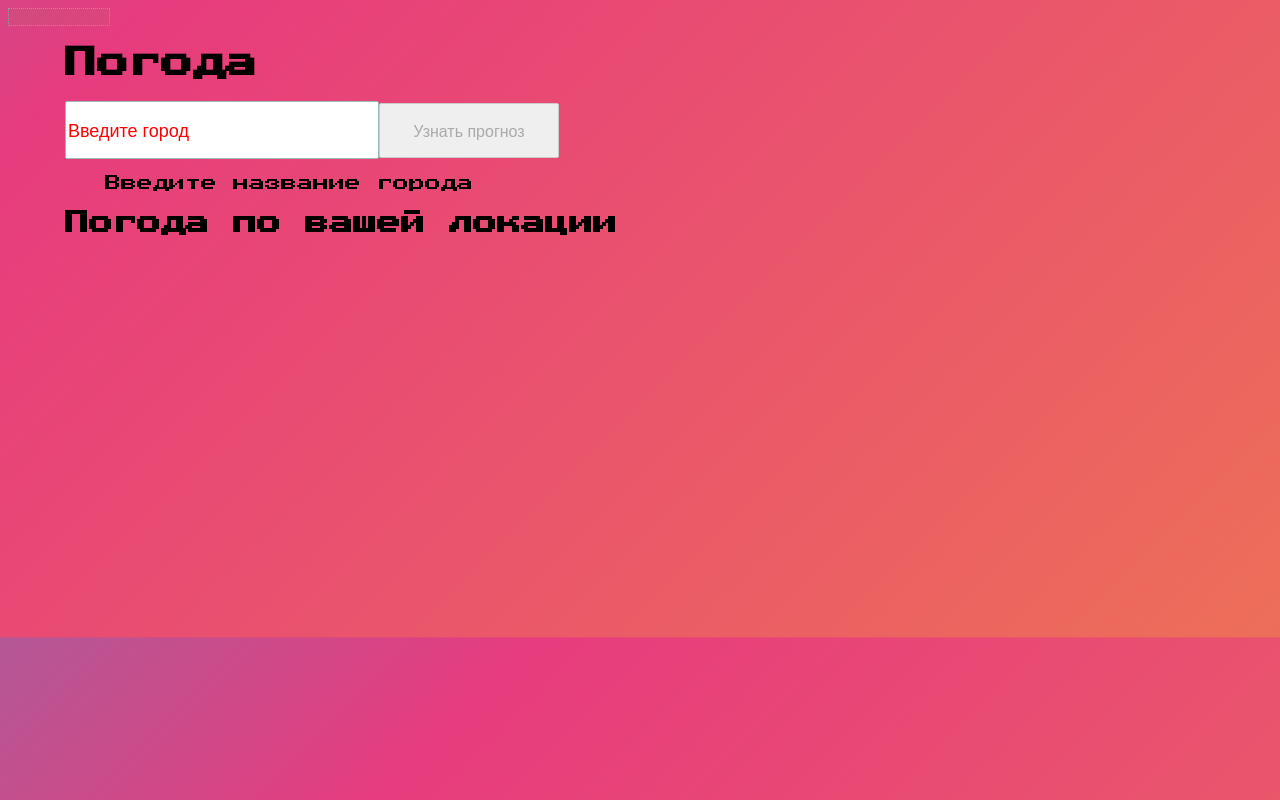
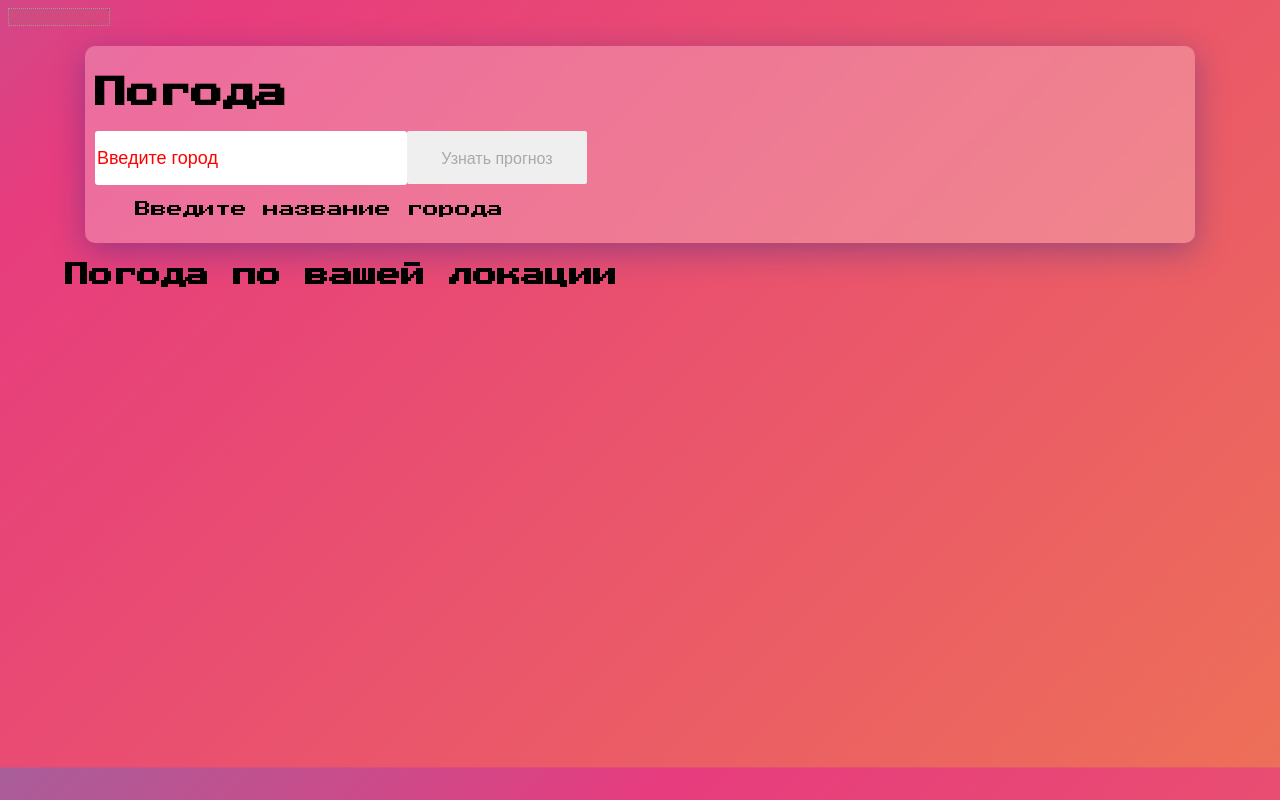
Before and after one commit to timeinbag/weatherapp, a website: page src/index.html in a window 1280 px wide. Drawn offline with nearby package versions, Linux system fonts and the light colour scheme; no server answers; a web font is replaced by a local one.

Commit message:
add weather

```diff
--- a/src/main.js
+++ b/src/main.js
@@ -177,7 +177,7 @@ class Controller {
           return response.json();
         }).then(currObject => {
           const rate = `💵${currObject[0].ccy}: ${currObject[0].buy} ${currObject[0].sale}</br>
-          💶${currObject[1].ccy}:${currObject[1].buy} ${currObject[1].sale}</br>`;
+          💶${currObject[1].ccy}: ${currObject[1].buy} ${currObject[1].sale}</br>`;
           this.view.exchangeRate(rate);
         });
       }
--- a/src/style.css
+++ b/src/style.css
@@ -26,14 +26,14 @@ body {
     left: 8px;
     color: #6e6e6e;
 }
-.input {
+/* .input {
     padding-left: 41px
 }
 .input {
     display: flex;
-}
+} */
 input[type="text"] {
-    border: 1px solid #98baba;
+    /* border: 1px solid #98baba; */
     color: blue;
     font-size: 18px;
    }
@@ -44,22 +44,35 @@ input[type="text"]::placeholder {
 input {
     color: #000000;
     font-size: 13px;
-    border: 1px solid #cbcbcb;
-    border-radius: 2px;
+    /* border: 1px solid #cbcbcb; */
+    border-radius: 3px;
     width: 308px;
-    padding-top: 19px;
+    padding-top: 17px;
     padding-bottom: 16px;
+    outline: none;
+    border: none;
 }
 button {
     color: #a9a9a9;
     font-size: 16px;
-    border: 1px solid #cbcbcb;
+    /* border: 1px solid #cbcbcb; */
     border-radius: 2px;
     width: 180px;
     padding-top: 19px;
     padding-bottom: 16px;
+    border: none;
+    outline: none;
+
 }
-
+.weather-add {
+    background: rgba( 255, 255, 255, 0.25 );
+    box-shadow: 0 8px 32px 0 rgba( 31, 38, 135, 0.37 );
+    backdrop-filter: blur( 4px );
+    -webkit-backdrop-filter: blur( 4px );
+    border-radius: 10px;
+    padding: 10px;
+    margin: 20px;
+}
 
 
 
```
